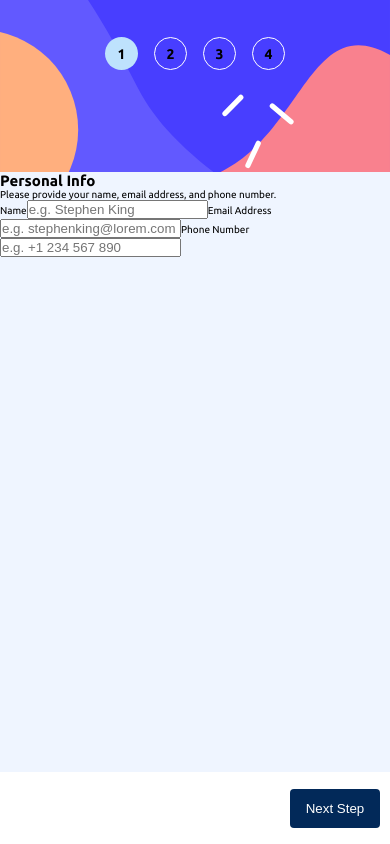
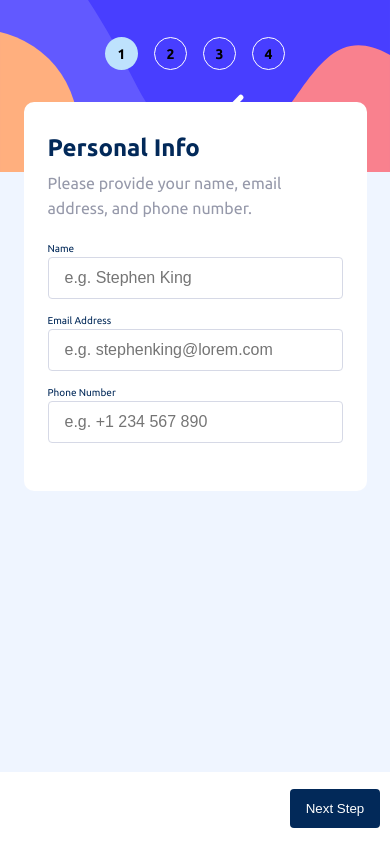
Before and after one commit to aaronkagan/react-multi-step-form, a React (Vite) app: page / in a window 390 px wide. Built offline with nearby package versions, Linux system fonts and the light colour scheme.

Commit message:
styling mobile step 1

```diff
--- a/src/components/Step1.tsx
+++ b/src/components/Step1.tsx
@@ -1,8 +1,12 @@
+import styled from 'styled-components';
+
 const Step1 = () => {
   return (
-    <article>
-      <h1>Personal Info</h1>
-      <p>Please provide your name, email address, and phone number.</p>
+    <StyledArticle>
+      <h1 className="title">Personal Info</h1>
+      <p className="text">
+        Please provide your name, email address, and phone number.
+      </p>
       <form>
         <label htmlFor="name">Name</label>
         <input
@@ -26,8 +30,57 @@ const Step1 = () => {
           placeholder="e.g. +1 234 567 890"
         />
       </form>
-    </article>
+    </StyledArticle>
   );
 };
 
+const StyledArticle = styled.article`
+  padding: 3.2rem 2.4rem;
+  border-radius: 1rem;
+  width: 95%;
+  max-width: 34.3rem;
+  margin: 0 auto;
+  background-color: #fff;
+  transform: translateY(-7rem);
+
+  .title {
+    font-size: 2.4rem;
+    margin-bottom: 0.9rem;
+    color: #022959;
+  }
+
+  .text {
+    color: #9699aa;
+    font-size: 1.6rem;
+    line-height: 2.5rem;
+    margin-bottom: 2.2rem;
+  }
+
+  label {
+    display: block;
+    color: #022959;
+    font: 1.2rem;
+    margin-bottom: 0.3rem;
+  }
+
+  input {
+    border: 1px solid #d6d9e6;
+    border-radius: 0.4rem;
+    margin-bottom: 1.6rem;
+    width: 100%;
+    font-size: 1.6rem;
+    padding: 1.1rem 1.6rem;
+    color: #022959;
+  }
+
+  input:focus {
+    outline: 1px solid #483eff;
+  }
+
+  input:placeholder {
+    font-size: 1.6rem;
+    color: #9699aa;
+  }
+`;
+
 export default Step1;
```
